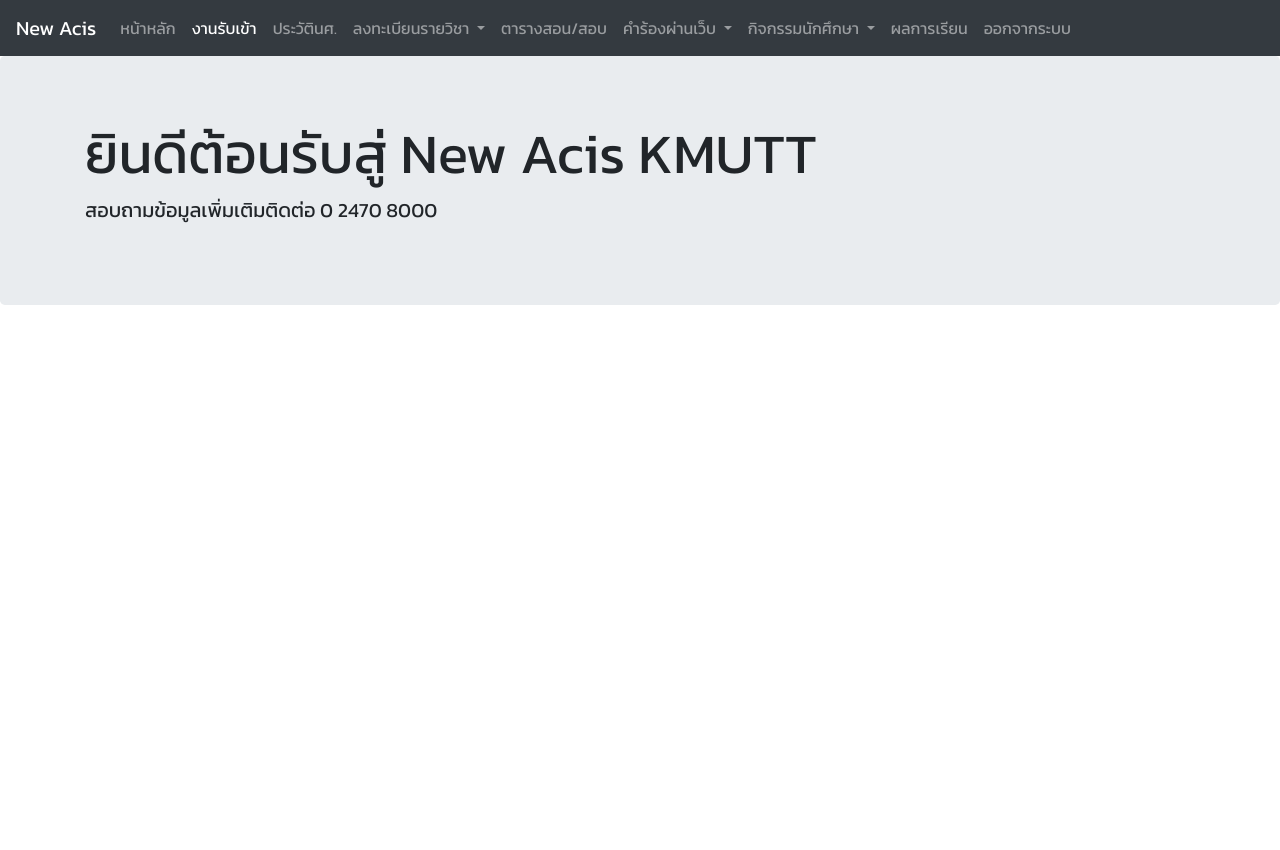
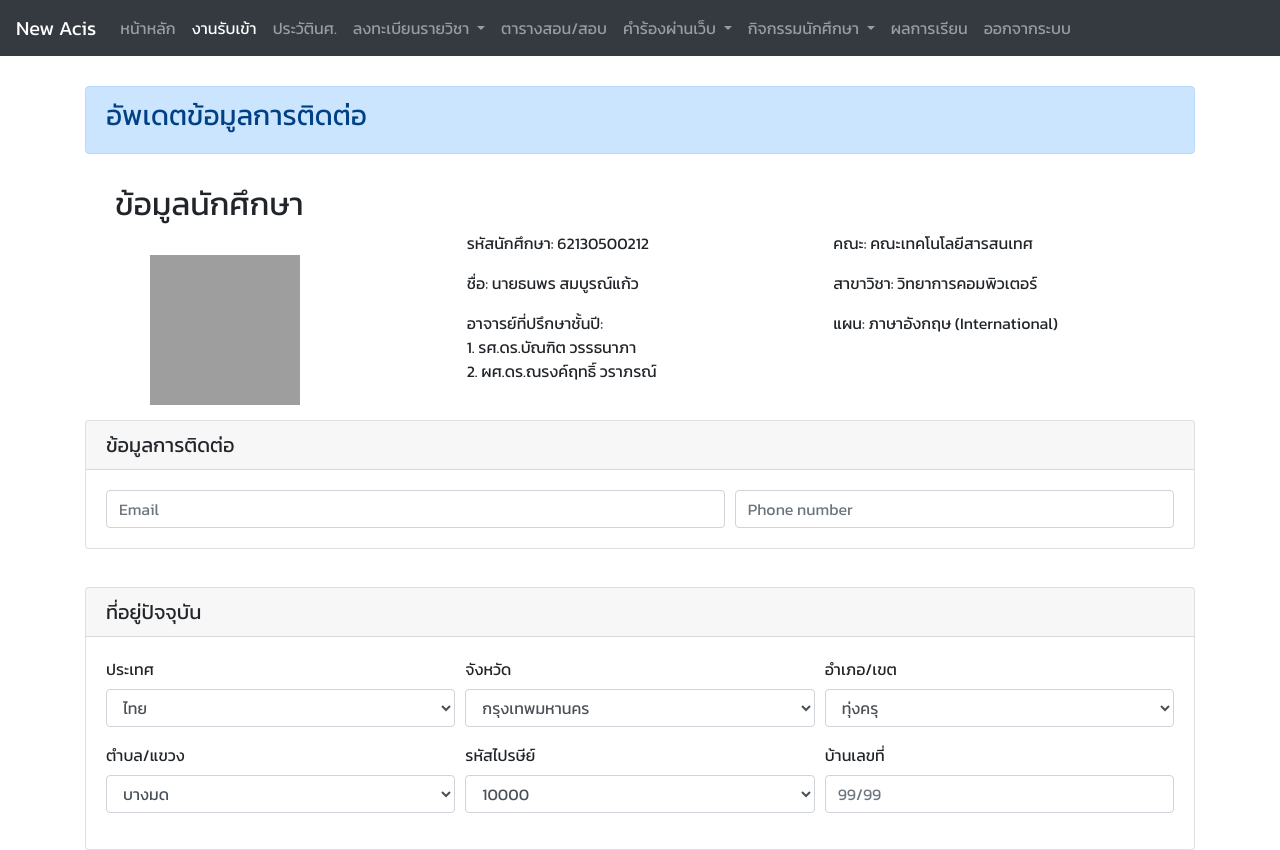
Before and after one commit to boyplus/GEN121-NewAcis, a plain HTML site: page studentContact.html in a window 1280 px wide. Before the commit the page ends 800 px from the top, so only its background shows below. Drawn offline with nearby package versions, Linux system fonts and the light colour scheme; grey boxes are pictures that could not be loaded.

Commit message:
config studentContact.html

```diff
--- a/studentContact.html
+++ b/studentContact.html
@@ -71,8 +71,8 @@
                 </li>
 
                 <li class="nav-item dropdown">
-                            <a class="nav-link dropdown-toggle" href="activity.html" id="navbarDropdownMenuLink" data-toggle="dropdown"
-                                aria-haspopup="true" aria-expanded="false">
+                    <a class="nav-link dropdown-toggle" href="activity.html" id="navbarDropdownMenuLink"
+                        data-toggle="dropdown" aria-haspopup="true" aria-expanded="false">
                         กิจกรรมนักศึกษา
                     </a>
                     <div class="dropdown-menu" aria-labelledby="navbarDropdownMenuLink">
@@ -95,12 +95,111 @@
             </ul>
         </div>
     </nav>
-    <div class="jumbotron">
-        <div class="container">
-            <h1 class="display-4">ยินดีต้อนรับสู่ New Acis KMUTT</h1>
-            <p class="lead">สอบถามข้อมูลเพิ่มเติมติดต่อ 0 2470 8000</p>
+    <div class="container" style="margin-top: 30px;">
+        <div class="alert alert-primary" role="alert" style=""">
+                <h3>อัพเดตข้อมูลการติดต่อ</h3>
+        </div>
+        <div style=" padding: 15px">
+            <h2 style="margin-left:15px">ข้อมูลนักศึกษา</h2>
+            <div class="row">
+                <div class="col-sm">
+                    <br><img src="https://cdn2.iconfinder.com/data/icons/facebook-51/32/FACEBOOK_LINE-01-512.png"
+                        width="150px" height="150px" style="margin-left: 50px;">
+                </div>
+                <div class="col-sm">
+                    <p>รหัสนักศึกษา: 62130500212</p>
+                    <p>ชื่อ: นายธนพร สมบูรณ์แก้ว</p>
+                    <p>อาจารย์ที่ปรึกษาชั้นปี:<br>1. รศ.ดร.บัณฑิต วรรธนาภา<br>
+                        2. ผศ.ดร.ณรงค์ฤทธิ์ วราภรณ์</p>
+                </div>
+                <div class="col-sm" style="margin-right:10px">
+                    <p>คณะ: คณะเทคโนโลยีสารสนเทศ</p>
+                    <p>สาขาวิชา: วิทยาการคอมพิวเตอร์</p>
+                    <p>แผน: ภาษาอังกฤษ (International)</p>
                 </div>
             </div>
+        </div>
+    </div>
+
+    <div class="container">
+        <div class="card">
+            <h5 class="card-header">ข้อมูลการติดต่อ</h5>
+            <div class="card-body">
+                <form>
+                    <div class="form-row">
+                        <div class="col-7">
+                            <input type="text" class="form-control" placeholder="Email">
+                        </div>
+                        <div class="col">
+                            <input type="text" class="form-control" placeholder="Phone number">
+                        </div>
+                    </div>
+                </form>
+            </div>
+        </div>
+    </div>
+
+    <div class="container" style="margin-top: 3%;">
+        <div class="card">
+            <h5 class="card-header">ที่อยู่ปัจจุบัน</h5>
+            <div class="card-body">
+                <form>
+                    <div class="form-row">
+                        <div class="form-group col">
+                            <label for="inputState">ประเทศ</label>
+                            <select id="inputState" class="form-control">
+                                <option selected>ไทย</option>
+                                <option>...</option>
+                            </select>
+                        </div>
+
+                        <div class="form-group col">
+                            <label for="inputState">จังหวัด</label>
+                            <select id="inputState" class="form-control">
+                                <option selected>กรุงเทพมหานคร</option>
+                                <option>...</option>
+                            </select>
+                        </div>
+
+                        <div class="form-group col">
+                            <label for="inputState">อำเภอ/เขต</label>
+                            <select id="inputState" class="form-control">
+                                <option selected>ทุ่งครุ</option>
+                                <option>...</option>
+                            </select>
+                        </div>
+
+                    </div>
+
+                    <div class="form-row">
+                            <div class="form-group col">
+                                <label for="inputState">ตำบล/แขวง</label>
+                                <select id="inputState" class="form-control">
+                                    <option selected>บางมด</option>
+                                    <option>...</option>
+                                </select>
+                            </div>
+
+                            <div class="form-group col">
+                                <label for="inputState">รหัสไปรษีย์</label>
+                                <select id="inputState" class="form-control">
+                                    <option selected>10000</option>
+                                    <option>...</option>
+                                </select>
+                            </div>
+
+                            <div class="form-group col">
+                                <label for="inputState">บ้านเลขที่</label>
+                                <input type="text" class="form-control" placeholder="99/99">
+                            </div>
+
+                        </div>
+                </form>
+            </div>
+        </div>
+    </div>
+
+    <!-- Further Information -->
     <script src="https://code.jquery.com/jquery-3.3.1.slim.min.js"
         integrity="sha384-q8i/X+965DzO0rT7abK41JStQIAqVgRVzpbzo5smXKp4YfRvH+8abtTE1Pi6jizo"
         crossorigin="anonymous"></script>
```
Lines whose indentation alone changed are shown as unchanged.
